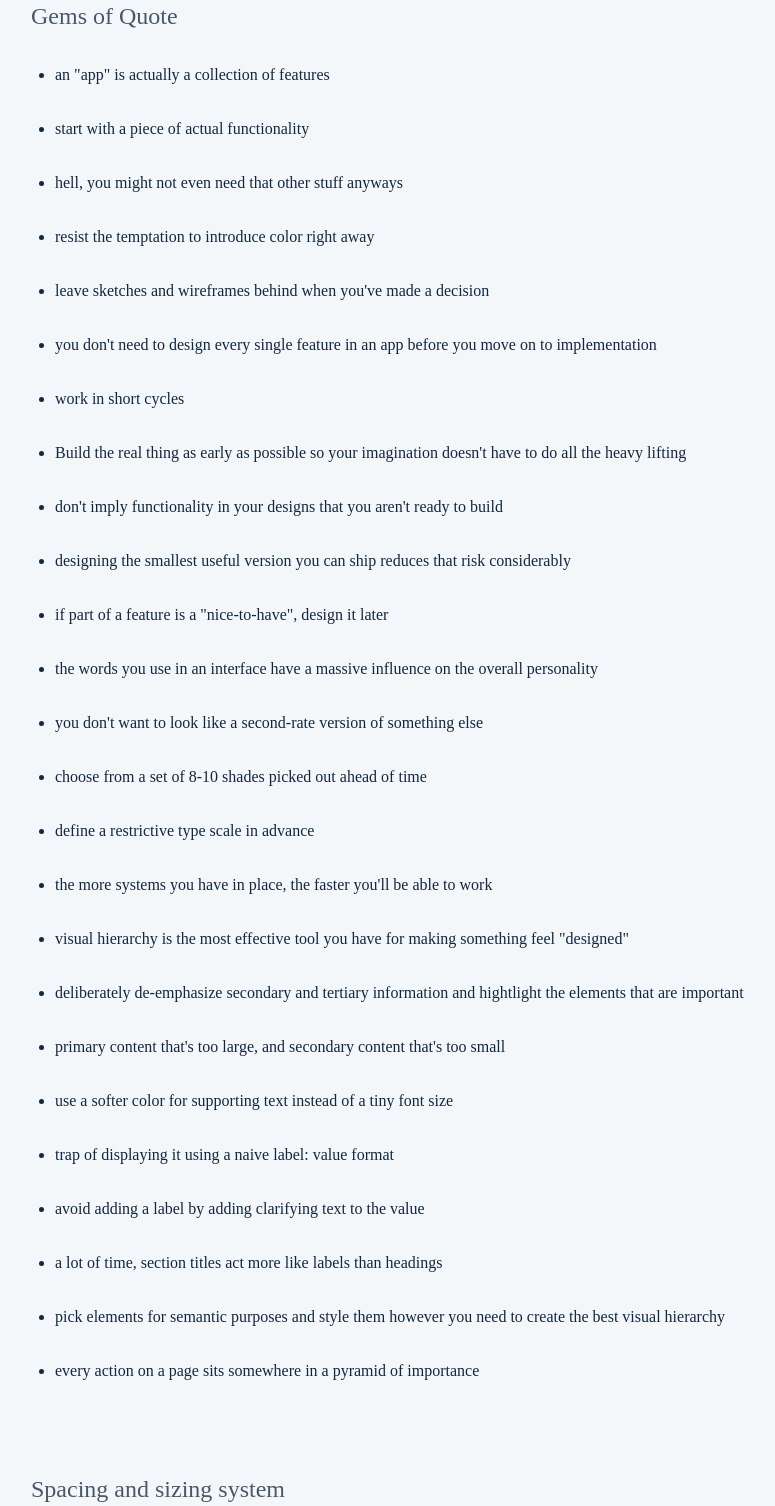
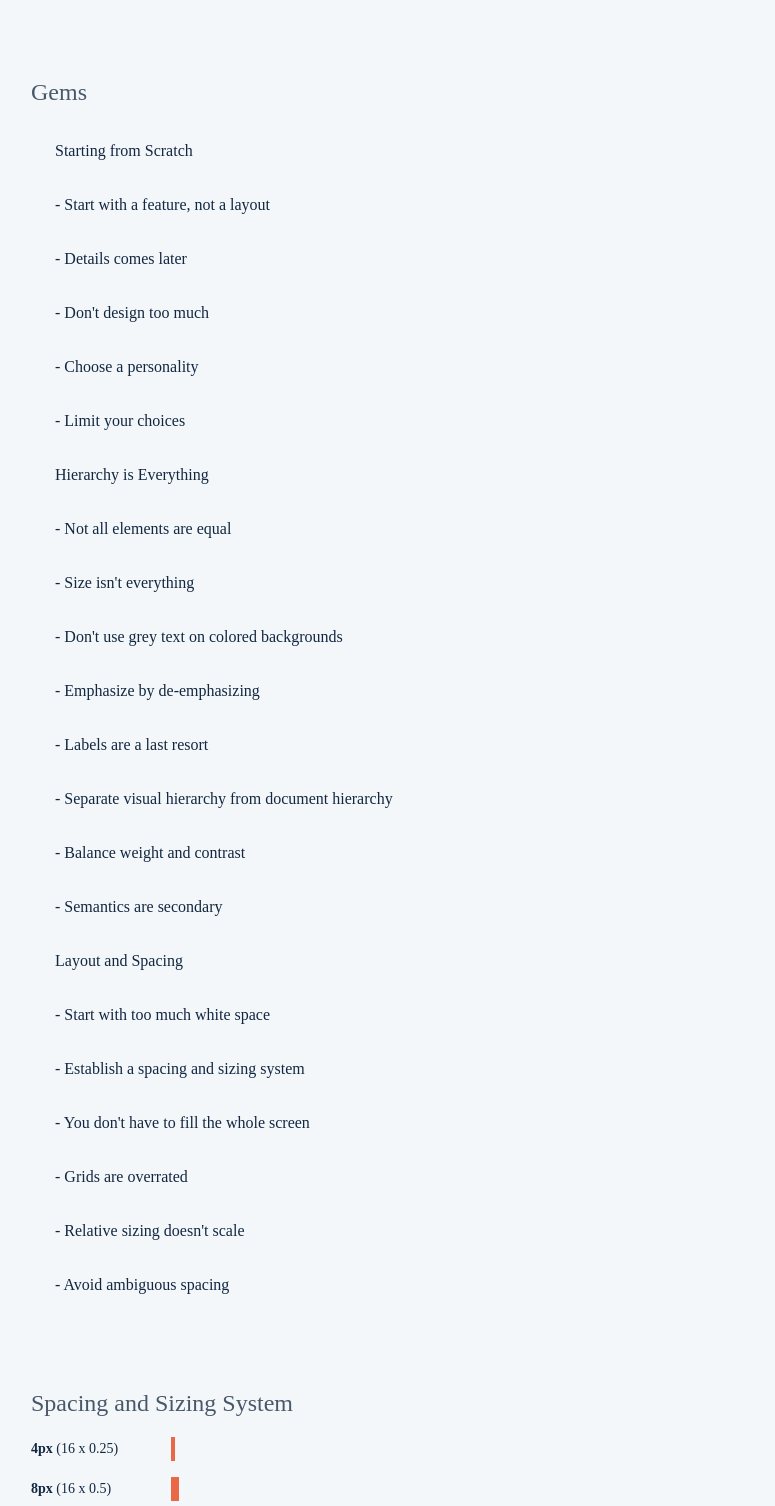
Before and after one commit to hcmetal/design-system, a plain HTML site: page vanilla/index.html in a window 1280 px wide. Shown: the part 64-1570 px from the top of the page, without its empty margins (1-776 px from the left). Drawn offline with Linux system fonts and the light colour scheme.

Commit message:
upgrade gems

```diff
--- a/vanilla/index.html
+++ b/vanilla/index.html
@@ -13,98 +13,12 @@
 
     <main class="main">
       <section class="sub-system">
-        <h2 class="sub-system__title">Gems of Quote</h2>
-        <ul class="gem__list">
-          <li class="gem__item">
-            an "app" is actually a collection of features
-          </li>
-          <li class="gem__item">
-            start with a piece of actual functionality
-          </li>
-          <li class="gem__item">
-            hell, you might not even need that other stuff anyways
-          </li>
-          <li class="gem__item">
-            resist the temptation to introduce color right away
-          </li>
-          <li class="gem__item">
-            leave sketches and wireframes behind when you've made a decision
-          </li>
-          <li class="gem__item">
-            you don't need to design every single feature in an app before you
-            move on to implementation
-          </li>
-          <li class="gem__item">
-            work in short cycles
-          </li>
-          <li class="gem__item">
-            Build the real thing as early as possible so your imagination
-            doesn't have to do all the heavy lifting
-          </li>
-          <li class="gem__item">
-            don't imply functionality in your designs that you aren't ready to
-            build
-          </li>
-          <li class="gem__item">
-            designing the smallest useful version you can ship reduces that risk
-            considerably
-          </li>
-          <li class="gem__item">
-            if part of a feature is a "nice-to-have", design it later
-          </li>
-          <li class="gem__item">
-            the words you use in an interface have a massive influence on the
-            overall personality
-          </li>
-          <li class="gem__item">
-            you don't want to look like a second-rate version of something else
-          </li>
-          <li class="gem__item">
-            choose from a set of 8-10 shades picked out ahead of time
-          </li>
-          <li class="gem__item">
-            define a restrictive type scale in advance
-          </li>
-          <li class="gem__item">
-            the more systems you have in place, the faster you'll be able to
-            work
-          </li>
-          <li class="gem__item">
-            visual hierarchy is the most effective tool you have for making
-            something feel "designed"
-          </li>
-          <li class="gem__item">
-            deliberately de-emphasize secondary and tertiary information and
-            hightlight the elements that are important
-          </li>
-          <li class="gem__item">
-            primary content that's too large, and secondary content that's too
-            small
-          </li>
-          <li class="gem__item">
-            use a softer color for supporting text instead of a tiny font size
-          </li>
-          <li class="gem__item">
-            trap of displaying it using a naive label: value format
-          </li>
-          <li class="gem__item">
-            avoid adding a label by adding clarifying text to the value
-          </li>
-          <li class="gem__item">
-            a lot of time, section titles act more like labels than headings
-          </li>
-          <li class="gem__item">
-            pick elements for semantic purposes and style them however you need
-            to create the best visual hierarchy
-          </li>
-          <li class="gem__item">
-            every action on a page sits somewhere in a pyramid of importance
-          </li>
-        </ul>
+        <h2 class="sub-system__title">Gems</h2>
+        <div class="gem__placeholder"></div>
       </section>
 
       <section class="sub-system">
-        <h2 class="sub-system__title">Spacing and sizing system</h2>
+        <h2 class="sub-system__title">Spacing and Sizing System</h2>
         <div class="spacing-and-sizing__list-placeholder"></div>
         <template class="spacing-and-sizing__step-template">
           <li class="spacing-and-sizing__step-item">
--- a/vanilla/main.js
+++ b/vanilla/main.js
@@ -1,4 +1,44 @@
 console.log("yo");
+
+// Generate gem list
+const gemPlaceholder = document.querySelector(".gem__placeholder");
+
+function createGemList(gems) {
+  const items = gems.map((gem) => {
+    return `<li class="gem__item">${gem}</li>`;
+  });
+
+  // console.log(items);
+
+  gemPlaceholder.innerHTML = `<ul class="gem__list">${items.join("")}</ul>`;
+}
+
+const gems = [
+  `Starting from Scratch`,
+  ` - Start with a feature, not a layout`,
+  ` - Details comes later`,
+  ` - Don't design too much`,
+  ` - Choose a personality`,
+  ` - Limit your choices`,
+  `Hierarchy is Everything`,
+  ` - Not all elements are equal`,
+  ` - Size isn't everything`,
+  ` - Don't use grey text on colored backgrounds`,
+  ` - Emphasize by de-emphasizing`,
+  ` - Labels are a last resort`,
+  ` - Separate visual hierarchy from document hierarchy`,
+  ` - Balance weight and contrast`,
+  ` - Semantics are secondary`,
+  `Layout and Spacing`,
+  ` - Start with too much white space`,
+  ` - Establish a spacing and sizing system`,
+  ` - You don't have to fill the whole screen`,
+  ` - Grids are overrated`,
+  ` - Relative sizing doesn't scale`,
+  ` - Avoid ambiguous spacing`,
+];
+
+createGemList(gems);
 
 // Generate spacing and sizing graph
 const spacingAndSizingPlaceholder = document.querySelector(
--- a/vanilla/styles.css
+++ b/vanilla/styles.css
@@ -20,7 +20,7 @@ body {
 }
 
 .sub-system {
-  margin-bottom: 96px;
+  margin: 96px 0;
 }
 
 .sub-system__title {
@@ -31,7 +31,7 @@ body {
 
 .gem__list {
   padding: 0 24px;
-  /* list-style-type: none; */
+  list-style-type: none;
 }
 
 .gem__item {
```
